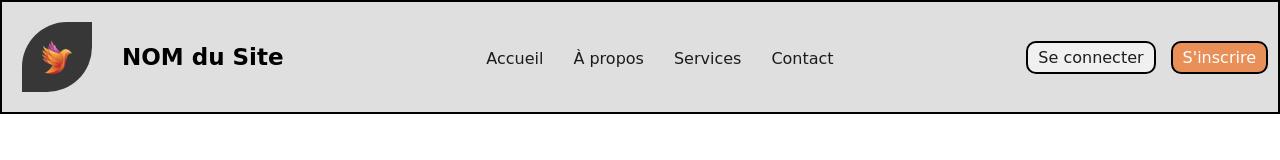
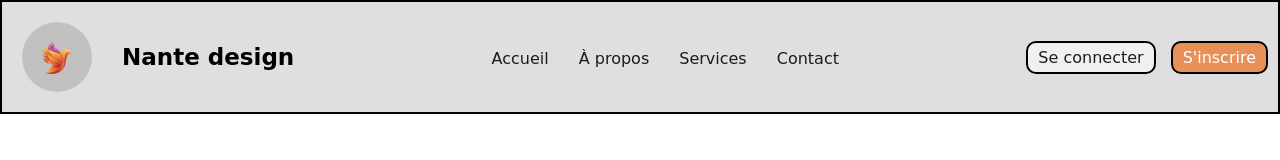
Before and after one commit to Nantenaina-Maminirina-Ranaivosoa/test1-html-css-header, a plain HTML site: page index.html in a window 1280 px wide. Drawn offline with Linux system fonts and the light colour scheme.

Commit message:
logo style changing and name site

```diff
--- a/header.css
+++ b/header.css
@@ -19,10 +19,10 @@
 .logo-site img {
   width: 70px;
   height: 70px;
-  border-radius: 45px 0 45px 0;
-  background-color: rgba(0, 0, 0, 0.752);
+  border-radius: 35px;
+  background-color: rgba(0, 0, 0, 0.132);
 }
-.menu-navigation .nav-header{
+.menu-navigation .nav-header {
   display: flex;
   justify-content: space-between;
   font-family: cursive;
@@ -51,11 +51,11 @@
   cursor: pointer;
 }
 
-.auth-buttons{
+.auth-buttons {
   display: flex;
   gap: 15px;
 }
-.auth-buttons .login{
+.auth-buttons .login {
   padding: 5px 10px;
   font-family: cursive;
   font-size: 16px;
@@ -65,12 +65,12 @@
   text-decoration: none;
   color: rgba(0, 0, 0, 0.878);
 }
-.auth-buttons .login:hover{
+.auth-buttons .login:hover {
   background-color: rgba(0, 0, 0, 0.753);
   color: white;
   cursor: pointer;
 }
-.auth-buttons .signup{
+.auth-buttons .signup {
   padding: 5px 10px;
   font-family: cursive;
   font-size: 16px;
@@ -80,7 +80,7 @@
   text-decoration: none;
   color: white;
 }
-.auth-buttons .signup:hover{
+.auth-buttons .signup:hover {
   background-color: rgba(0, 0, 0, 0.753);
   color: white;
   cursor: pointer;
--- a/index.html
+++ b/index.html
@@ -11,7 +11,7 @@
     <header class="header-page">
       <div class="logo-site">
         <img src="9916.png" alt="LOGO du site" />
-        <h1>NOM du Site</h1>
+        <h1>Nante design</h1>
       </div>
 
       <div class="menu-navigation">
```
Lines whose indentation alone changed are shown as unchanged.
